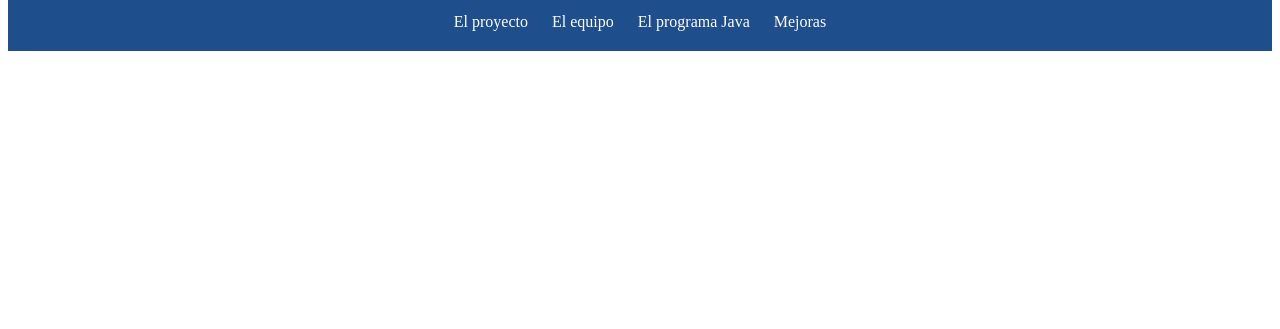
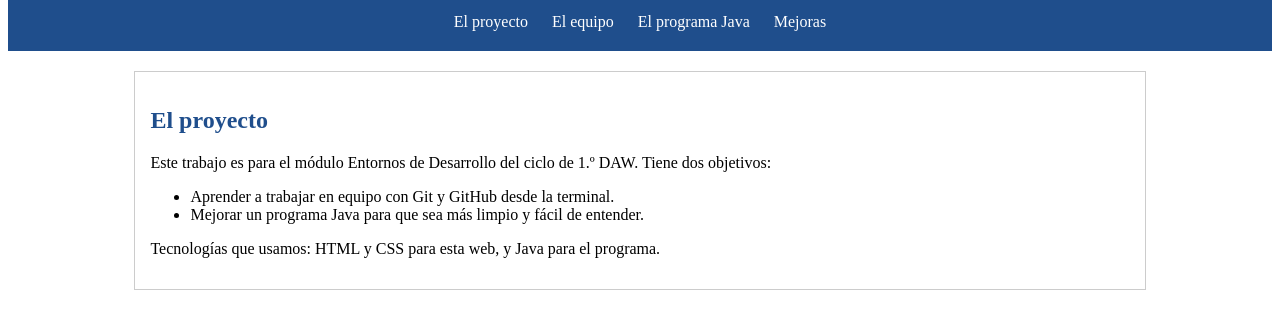
Before and after one commit to b1tegh0st7/Proyecto_T4_ENT_G3, a plain HTML site: page web/index.html in a window 1280 px wide. Shown: the part 129-458 px from the top of the page. Drawn offline with Linux system fonts and the light colour scheme.

Commit message:
Añadimos la 1ra sección, El Proyecto

```diff
--- a/web/index.html
+++ b/web/index.html
@@ -18,4 +18,21 @@
     </nav>
   </header>
 
+   <main>
+
+    <section id="proyecto">
+      <h2>El proyecto</h2>
+      <p>
+        Este trabajo es para el módulo Entornos de Desarrollo del ciclo de 1.º DAW.
+        Tiene dos objetivos:
+      </p>
+      <ul>
+        <li>Aprender a trabajar en equipo con Git y GitHub desde la terminal.</li>
+        <li>Mejorar un programa Java para que sea más limpio y fácil de entender.</li>
+      </ul>
+      <p>Tecnologías que usamos: HTML y CSS para esta web, y Java para el programa.</p>
+    </section>
+
+    </main>
+
 </body>
--- a/web/style.css
+++ b/web/style.css
@@ -14,3 +14,20 @@ nav a {
   margin: 0 10px;
   text-decoration: none;
 }
+
+/* Contenido principal */
+main {
+  width: 80%;
+  margin: 20px auto;
+}
+
+section {
+  background-color: white;
+  border: 1px solid #cccccc;
+  padding: 15px;
+  margin-bottom: 20px;
+}
+
+h2 {
+  color: #1f4e8c;
+}
```
